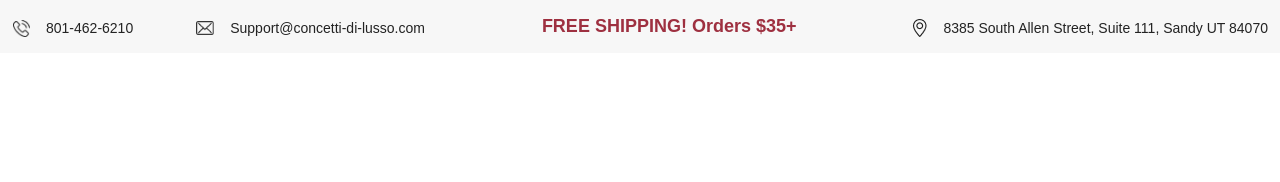
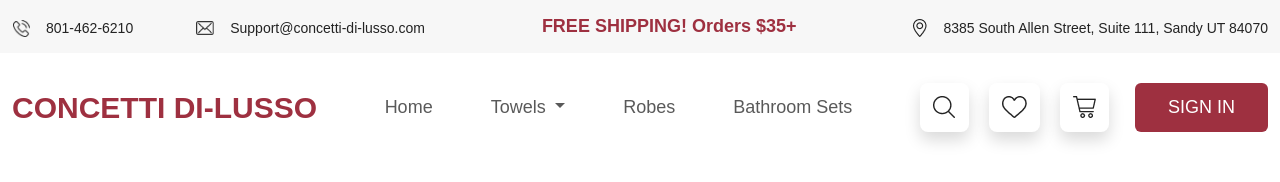
Before and after one commit to deepak-jhajhria/CONCETTI-DI-LUSSO, a plain HTML site: page index.html in a window 1280 px wide. Drawn offline with nearby package versions, Linux system fonts and the light colour scheme.

Commit message:
secondnav

```diff
--- a/assets/css/style.css
+++ b/assets/css/style.css
@@ -93,6 +93,10 @@
     color: var(--bs-brown) !important;
 }
 
+.bg-brown {
+    background: var(--bs-brown) !important;
+}
+
 /* ------ height-width  */
 .wh-18 {
     max-width: 18px;
@@ -108,6 +112,31 @@
 .py-13 {
     padding-top: 13px;
     padding-bottom: 13px;
+}
+
+.p-13 {
+    padding: 13px 13px;
+}
+
+.pt-30 {
+    padding-top: 30px;
+}
+
+.gap-20 {
+    gap: 20px;
+}
+
+.gap-42 {
+    gap: 42px;
+}
+
+.pl-26 {
+    padding-left: 26px;
+}
+
+/* --------button */
+.btn {
+    padding: 10px 32px !important;
 }
 
 /* -----media-query */
@@ -156,6 +185,10 @@
     .lg-pl-63 {
         padding-left: 63px !important;
     }
+
+    .gap-30 {
+        gap: 20px;
+    }
 }
 
 @media (min-width:1200px) {
@@ -195,4 +228,7 @@
         font-size: var(--fs-64);
     }
 
+    .gap-42 {
+        gap: 42px;
+    }
 }
--- a/index.html
+++ b/index.html
@@ -58,7 +58,88 @@
                 </div>
             </div>
         </nav>
+
+        <nav class="navbar navbar-expand-lg pt-30">
+            <div class="container d-flex  align-items-center justify-content-between">
+                <div class="d-block d-lg-none ">
+                    <p class="fs-3xl fw-semibold m-0 p-0  ff-hind bs-brown">CONCETTI DI-LUSSO</p>
+                </div>
+                <div>
+                    <button class="navbar-toggler" type="button" data-bs-toggle="collapse"
+                        data-bs-target="#navbarSupportedContent" aria-controls="navbarSupportedContent"
+                        aria-expanded="false" aria-label="Toggle navigation">
+                        <span class="navbar-toggler-icon"></span>
+                    </button>
+                </div>
+                <div class="d-flex d-inline ">
+                    <div class="d-flex align-items-center   gap-20 d-block d-lg-none ">
+                        <div class="shadow rounded-3">
+                            <img class="p-13" src="./assets/images/search.png" alt="search">
+                        </div>
+                        <div class="shadow rounded-3">
+                            <img class="p-13" src="./assets/images/fav..png" alt="fav">
+                        </div>
+                        <div class="shadow rounded-3">
+                            <img class="p-13" src="./assets/images/cart.png" alt="cart">
+                        </div>
+                    </div>
+                </div>
+                <div class="d-none d-lg-block ">
+                    <p class="fs-3xl fw-semibold m-0 p-0  ff-hind bs-brown">CONCETTI DI-LUSSO</p>
+                </div>
+                <div class="collapse navbar-collapse justify-content-center" id="navbarSupportedContent">
+                    <ul class="navbar-nav mb-2 mb-lg-0 gap-30 gap-42">
+                        <li class="nav-item">
+                            <a class="nav-link fw-normal fs-lg ff-hind bs-grey " aria-current="page" href="#">Home</a>
+                        </li>
+                        <li class="nav-item dropdown">
+                            <a class="nav-link dropdown-toggle fw-normal fs-lg ff-hind bs-grey" href="#" role="button"
+                                data-bs-toggle="dropdown" aria-expanded="false">
+                                Towels
+                            </a>
+                            <ul class="dropdown-menu">
+                                <li><a class="dropdown-item fw-normal fs-lg ff-hind bs-grey" href="#">Action</a></li>
+                                <li><a class="dropdown-item fw-normal fs-lg ff-hind bs-grey" href="#">Another action</a>
+                                </li>
+                                <li>
+                                    <hr class="dropdown-divider">
+                                </li>
+                                <li><a class="dropdown-item fw-normal fs-lg ff-hind bs-grey" href="#">Something else
+                                        here</a></li>
+                            </ul>
+                        </li>
+                        <li class="nav-item">
+                            <a class="nav-link fw-normal fs-lg ff-hind bs-grey" href="#">Robes</a>
+                        </li>
+                        <li class="nav-item">
+                            <a class="nav-link fw-normal fs-lg ff-hind bs-grey" aria-disabled="true">Bathroom Sets</a>
+                        </li>
+                    </ul>
+                    <div class="d-block  d-lg-none">
+                        <button class="btn text-white bg-brown ff-hind fs-lg" type="submit">SIGN IN</button>
+                    </div>
+                </div>
+                <div class="d-flex flex-row gap-20 ">
+                    <div class="shadow rounded-3 d-none  d-lg-block ">
+                        <img class="p-13" src="./assets/images/search.png" alt="search">
+                    </div>
+                    <div class="shadow rounded-3 d-none  d-lg-block ">
+                        <img class="p-13" src="./assets/images/fav..png" alt="fav">
+                    </div>
+                    <div class="shadow rounded-3 d-none  d-lg-block ">
+                        <img class="p-13" src="./assets/images/cart.png" alt="cart">
+                    </div>
+                </div>
+                <div class="d-none d-lg-block pl-26">
+                    <button class="btn text-white bg-brown ff-hind fs-lg" type="submit">SIGN IN</button>
+                </div>
+            </div>
+        </nav>
+        </nav>
     </div>
+    <script src="https://cdn.jsdelivr.net/npm/bootstrap@5.3.1/dist/js/bootstrap.bundle.min.js"
+        integrity="sha384-HwwvtgBNo3bZJJLYd8oVXjrBZt8cqVSpeBNS5n7C8IVInixGAoxmnlMuBnhbgrkm"
+        crossorigin="anonymous"></script>
 </body>
 
 </html>
```
Also changed, not shown: assets/images/cart.png (added), assets/images/fav..png (added), assets/images/search.png (added).
